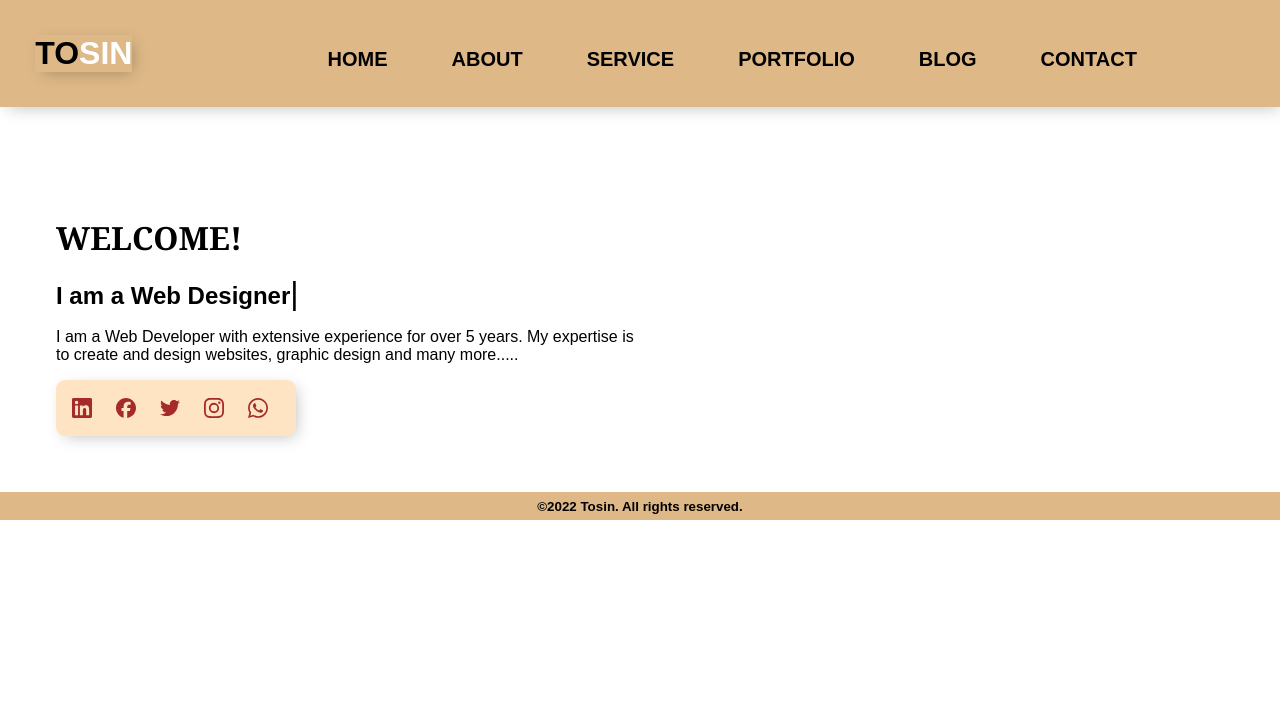
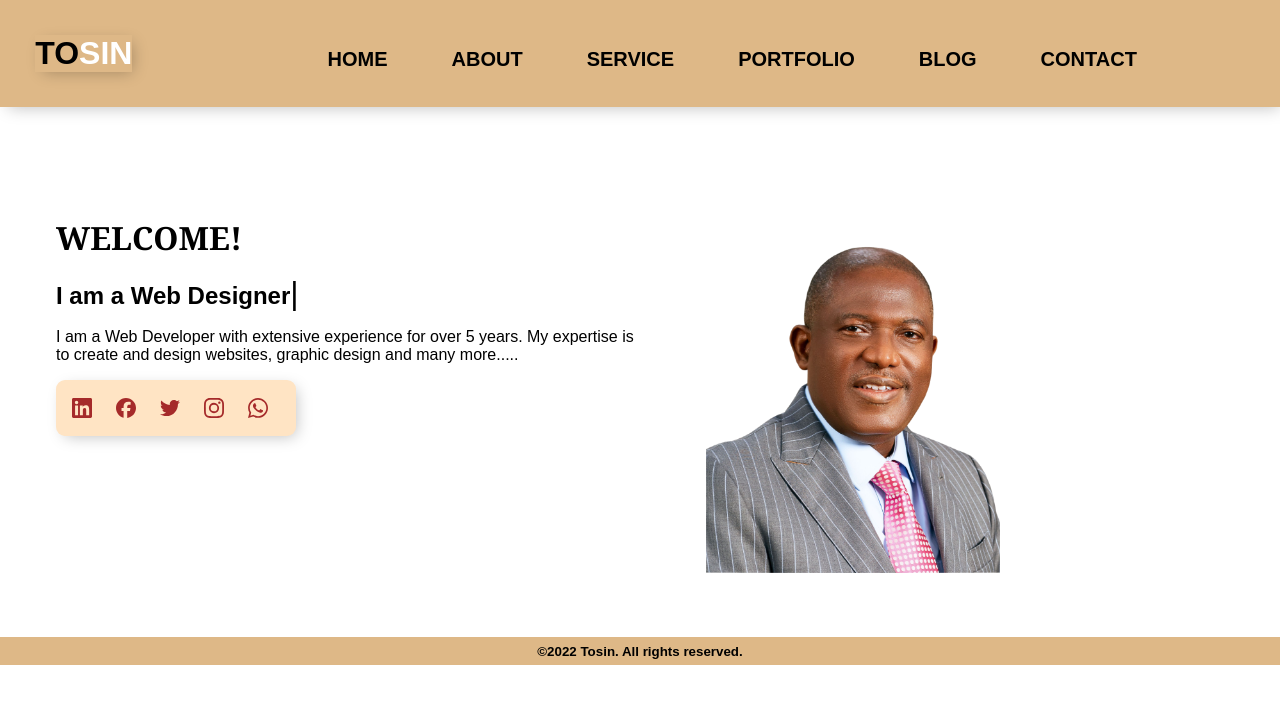
Before and after one commit to tosvn/Peace, a plain HTML site: page index.html in a window 1280 px wide. Shown: the top 704 px of the page. Drawn offline with Linux system fonts and the light colour scheme; the site is published under a folder, as on GitHub Pages, so addresses that start at the root find nothing.

Commit message:
Added changes

```diff
--- a/index.html
+++ b/index.html
@@ -53,7 +53,7 @@
             </div>
 
             <div class="image">
-                <img src="/images/Bjpg-removebg-preview.png" alt="">
+                <img src="images/Bjpg-removebg-preview.png" alt="">
             </div>
             </div>
         </section>
```
